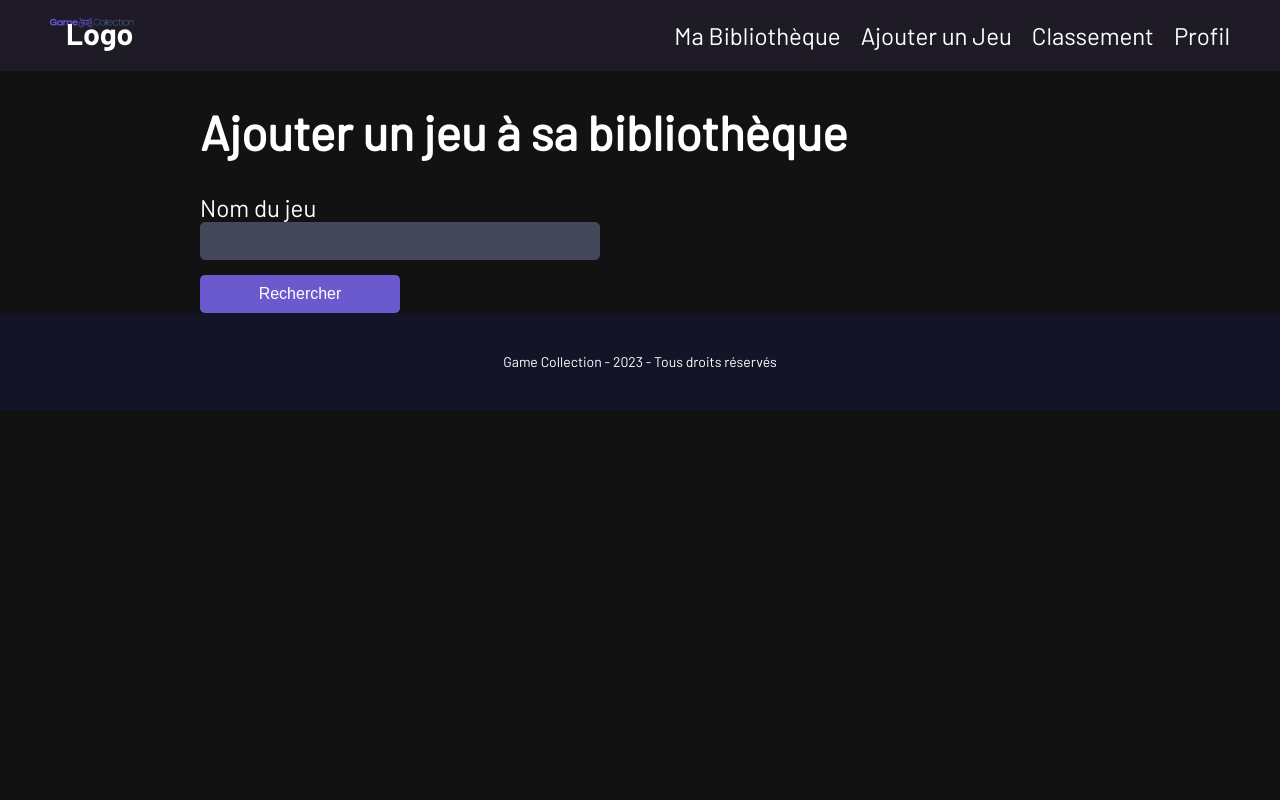
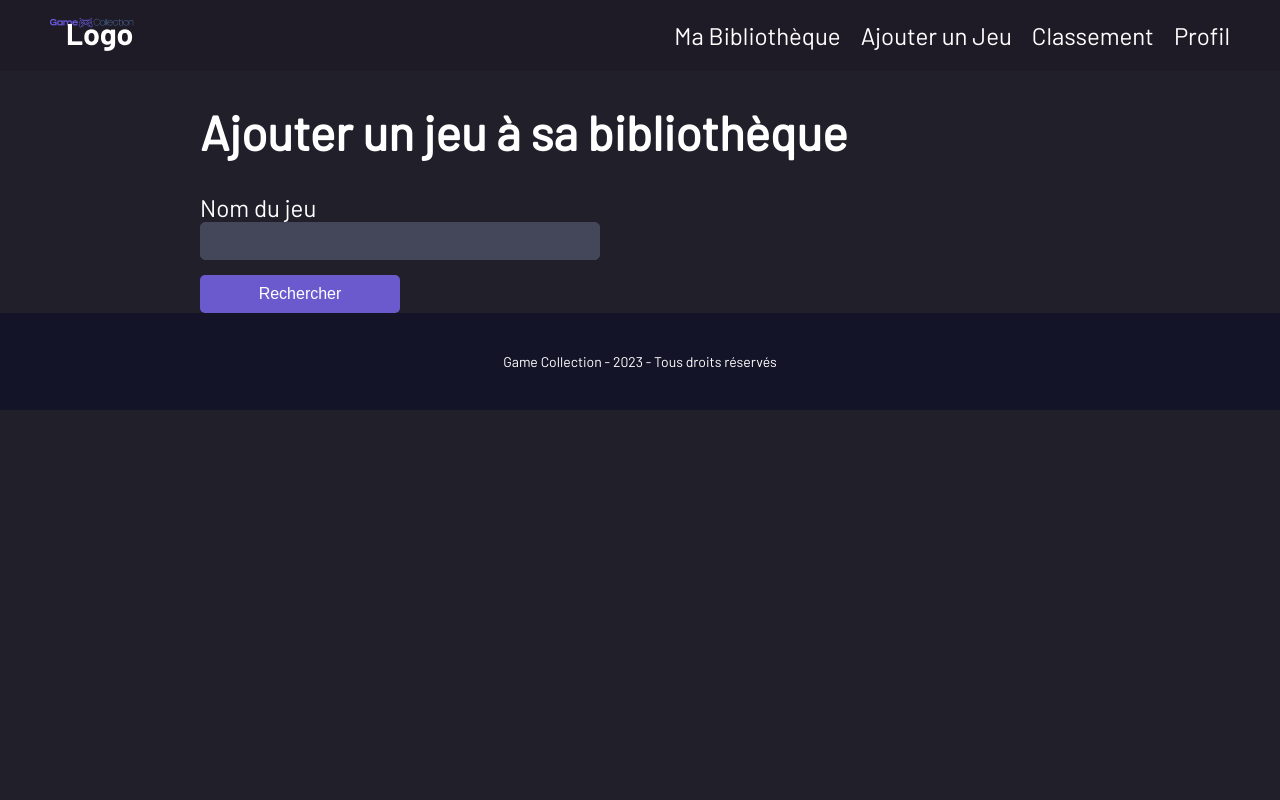
Before and after one commit to Yoshi-OOF/Game-Collection, a PHP site: template Views/AjouterJeuView.php in a window 1280 px wide. Run offline with PHP 8.4, Linux system fonts and the light colour scheme; the template is opened without the code that fills it, so the values that code supplies are empty.

Commit message:
Fix background color

```diff
--- a/Css/Navigation.css
+++ b/Css/Navigation.css
@@ -1,7 +1,7 @@
 body {
     margin: 0;
     font-family: 'Barlow', sans-serif;
-    background-color: #121212;
+    background-color: #211F2A;
     font-size: 24px;
     color: white;
     min-height: 100vh;
```
